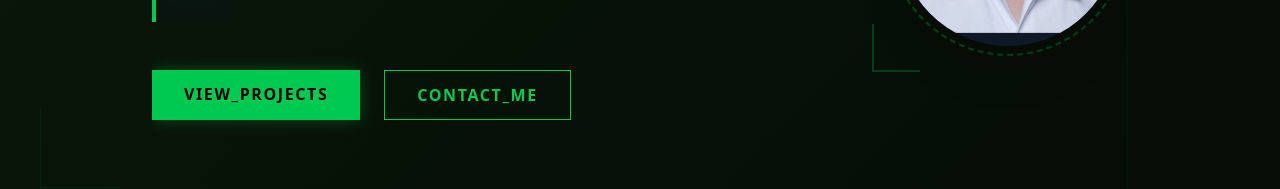
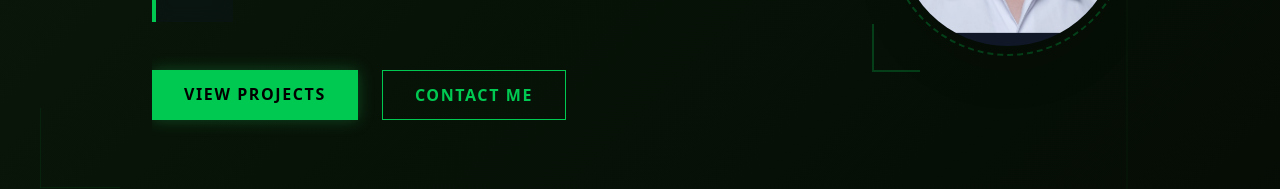
Before and after one commit to FilbertSevilen1/Portfolio, a Next.js app: page / in a window 1280 px wide. Shown: the part 572-761 px from the top of the page. Built offline with nearby package versions, Linux system fonts and the light colour scheme.

Commit message:
Update Wording

```diff
--- a/src/components/Hero.tsx
+++ b/src/components/Hero.tsx
@@ -88,10 +88,10 @@ export default function Hero() {
           className="mt-12 flex gap-6"
         >
           <a href="#projects" className="px-8 py-3 bg-green-500 text-black font-black uppercase tracking-widest hover:bg-green-400 transition-all shadow-[0_0_15px_rgba(34,197,94,0.3)] hover:shadow-[0_0_20px_rgba(34,197,94,0.5)]">
-            View_Projects
+            View Projects
           </a>
           <a href="#contact" className="px-8 py-3 border border-green-500 text-green-500 font-black uppercase tracking-widest hover:bg-green-500/10 transition-all">
-            Contact_Me
+            Contact Me
           </a>
         </motion.div>
       </motion.div>
```
